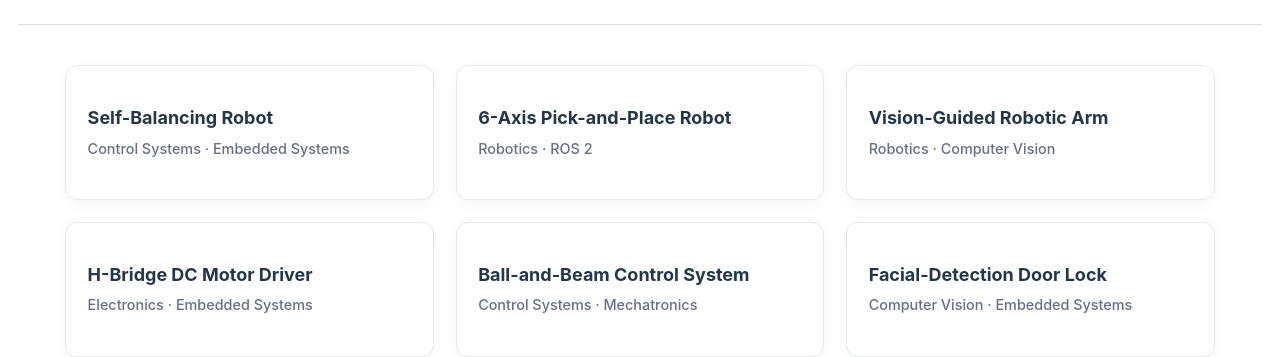
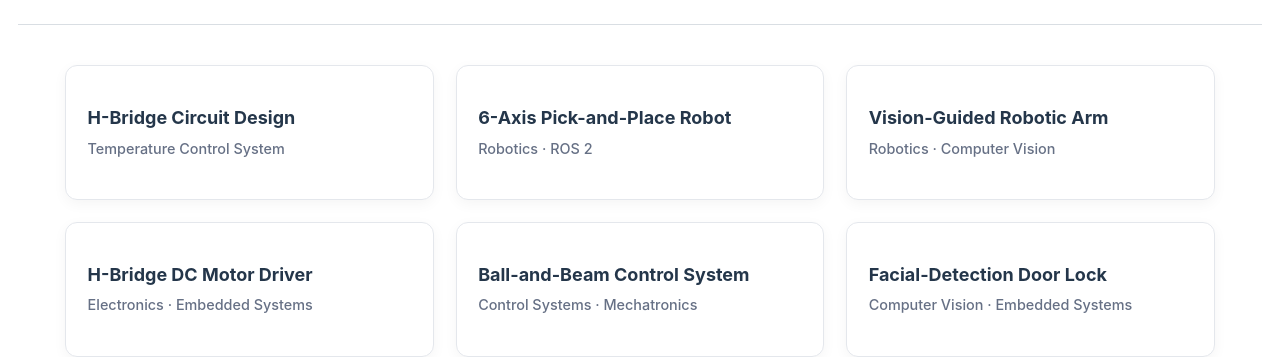
Before and after one commit to nghourchian/nghourchian.github.io, a Jekyll site: the page built from _pages/projects.md, in a window 1280 px wide and 1399 px high. Shown: the part 778-1135 px from the top of the window. Built offline with Jekyll 4.4.1, drawn with Linux system fonts in a browser that asks for light colours; a style sheet for code colours, icons or effects is not loaded.

Commit message:
Rename project from Self-Balancing Robot to H-Bridge Circuit Design

```diff
--- a/_pages/projects.md
+++ b/_pages/projects.md
@@ -403,11 +403,11 @@ author_profile: false
   <div class="small-project-card">
 
     <h3 class="small-project-title">
-      Self-Balancing Robot
+      H-Bridge Circuit Design
     </h3>
 
     <p class="small-project-type">
-      Control Systems · Embedded Systems
+      Temperature Control System
     </p>
 
   </div>
```
